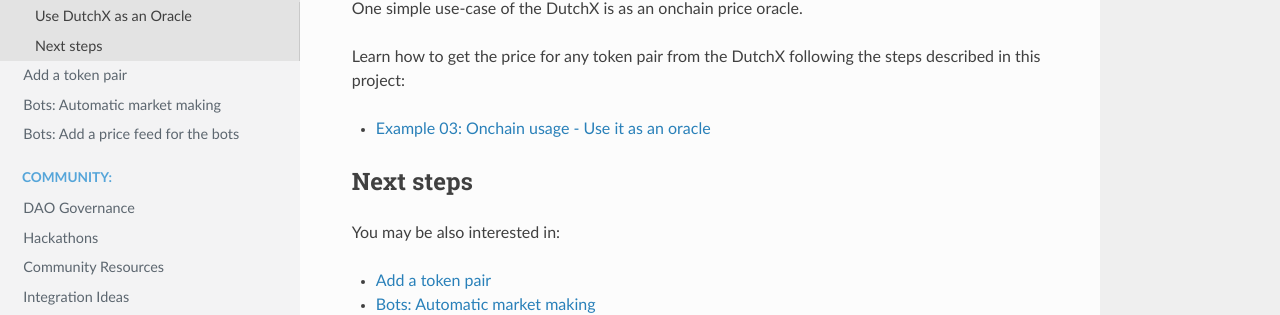
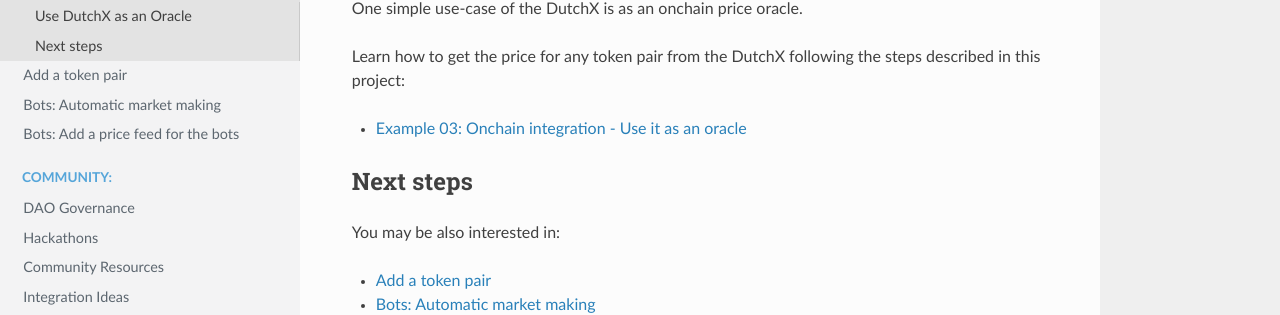
Before and after one commit to gnosis/dx-docs, a Sphinx documentation site: the page built from source/dev-onchain-oracle.md, in a window 1280 px wide. Shown: the part 363-678 px from the top of the page. Built offline with Sphinx 7.4.7 and the Read the Docs theme 2.0.0, drawn with Linux system fonts in a browser that asks for light colours.

Commit message:
Rename onchain-integration-oracle

```diff
--- a/source/dev-onchain-oracle.md
+++ b/source/dev-onchain-oracle.md
@@ -12,7 +12,7 @@
 
 Learn how to get the price for any token pair from the DutchX following the
 steps described in this project:
-* [Example 03: Onchain usage - Use it as an oracle](https://github.com/gnosis/dx-examples-dev/tree/master/03_onchain-usage-oracle)
+* [Example 03: Onchain integration - Use it as an oracle](https://github.com/gnosis/dx-examples-dev/tree/master/03_onchain-integration-oracle)
 
 ## Next steps
 You may be also interested in:
```
Also changed, not shown: source/dev-truffle.md (+1 -1 lines), source/integration-ideas.md (+1 -1 lines).
